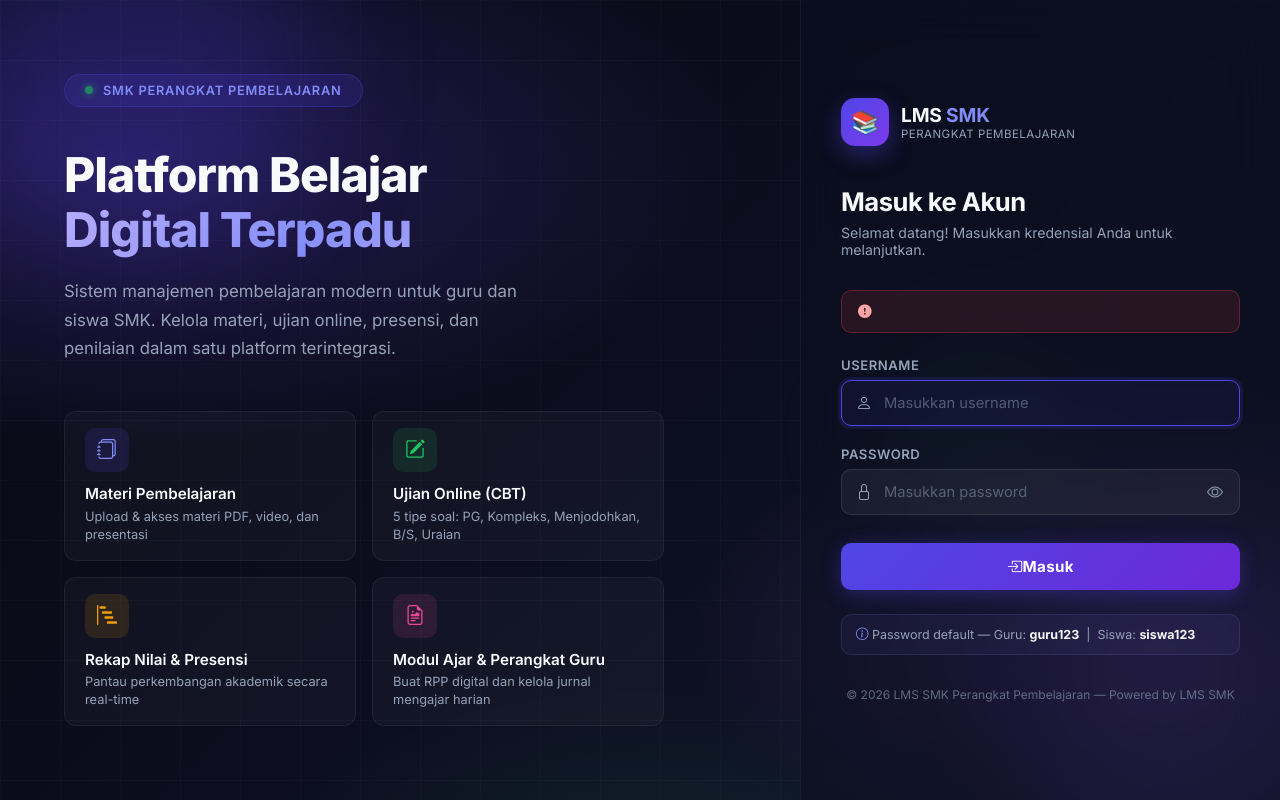
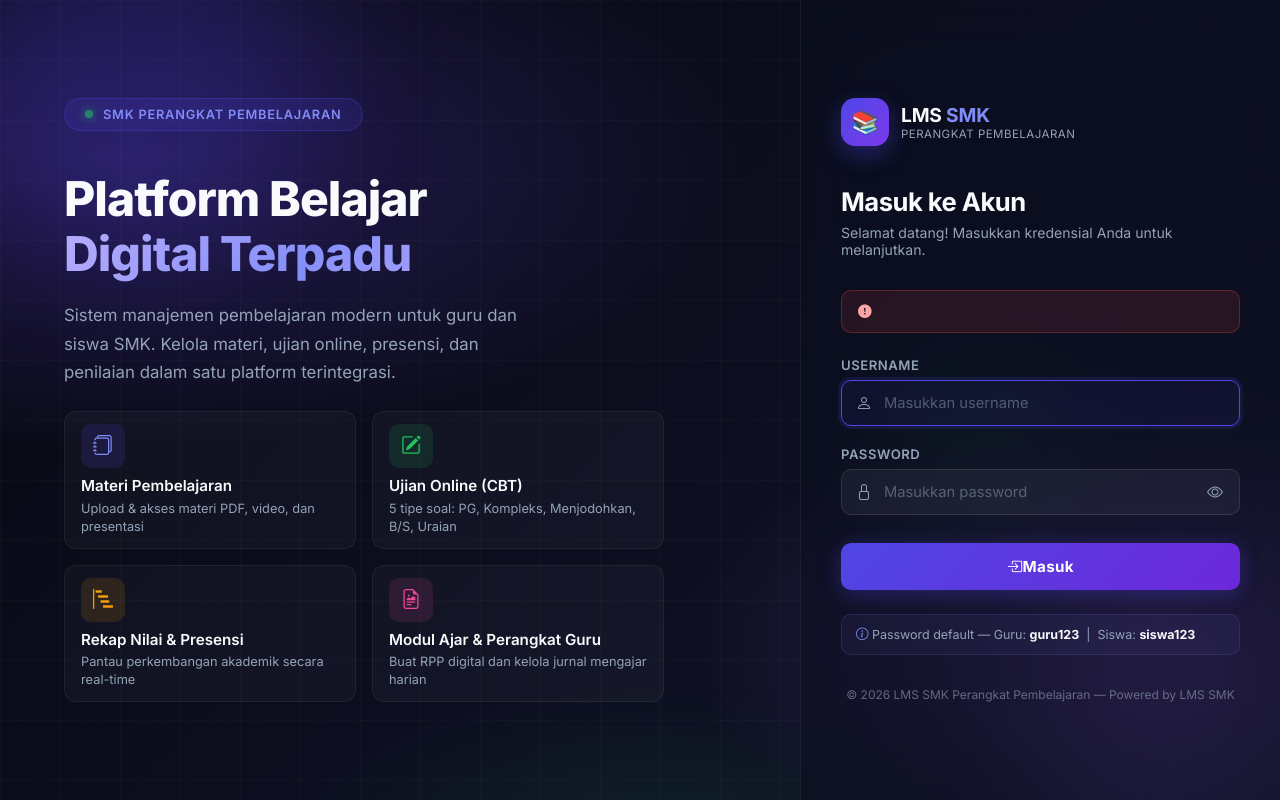
Before and after one commit to arindramobil-crypto/perangkat-pembelajaran, a CodeIgniter 4 app: the page made by app/Views/auth/login.php in a window 1280 px wide. Run offline with PHP 8.4 and a stand-in for CodeIgniter, Linux system fonts and the light colour scheme; the template is opened without the code that fills it, so the values that code supplies are empty; some libraries are stand-ins or nearby versions.

Commit message:
UI: Enable scroll on login page and reduce margins to fit cards

```diff
--- a/app/Config/AppVersion.php
+++ b/app/Config/AppVersion.php
@@ -10,5 +10,5 @@ class AppVersion extends BaseConfig
      * Waktu terakhir aplikasi diperbarui.
      * Harus diperbarui oleh Agent setiap kali ada perubahan kode.
      */
-    public $lastUpdated = '01 Juli 2026, 18:13 WIB';
+    public $lastUpdated = '01 Juli 2026, 18:16 WIB';
 }
--- a/app/Views/auth/login.php
+++ b/app/Views/auth/login.php
@@ -57,7 +57,7 @@ html, body {
     font-family: 'Inter', system-ui, sans-serif;
     background: var(--bg);
     color: var(--text);
-    overflow: hidden;
+    overflow-y: auto;
 }
 
 /* ══════════════════════════════════════════════════════════
@@ -192,7 +192,7 @@ html, body {
     color: var(--muted);
     line-height: 1.7;
     max-width: 460px;
-    margin-bottom: 3rem;
+    margin-bottom: 1.5rem;
 }
 
 /* Fitur cards */
@@ -206,11 +206,11 @@ html, body {
     display: flex;
     flex-direction: column;
     align-items: flex-start;
-    gap: 12px;
+    gap: 8px;
     background: rgba(255,255,255,0.03);
     border: 1px solid rgba(255,255,255,0.06);
     border-radius: 12px;
-    padding: 16px 20px;
+    padding: 12px 16px;
     backdrop-filter: blur(8px);
     transition: background 0.3s, border-color 0.3s, transform 0.3s;
     animation: fadeUp 0.6s ease both;
```
